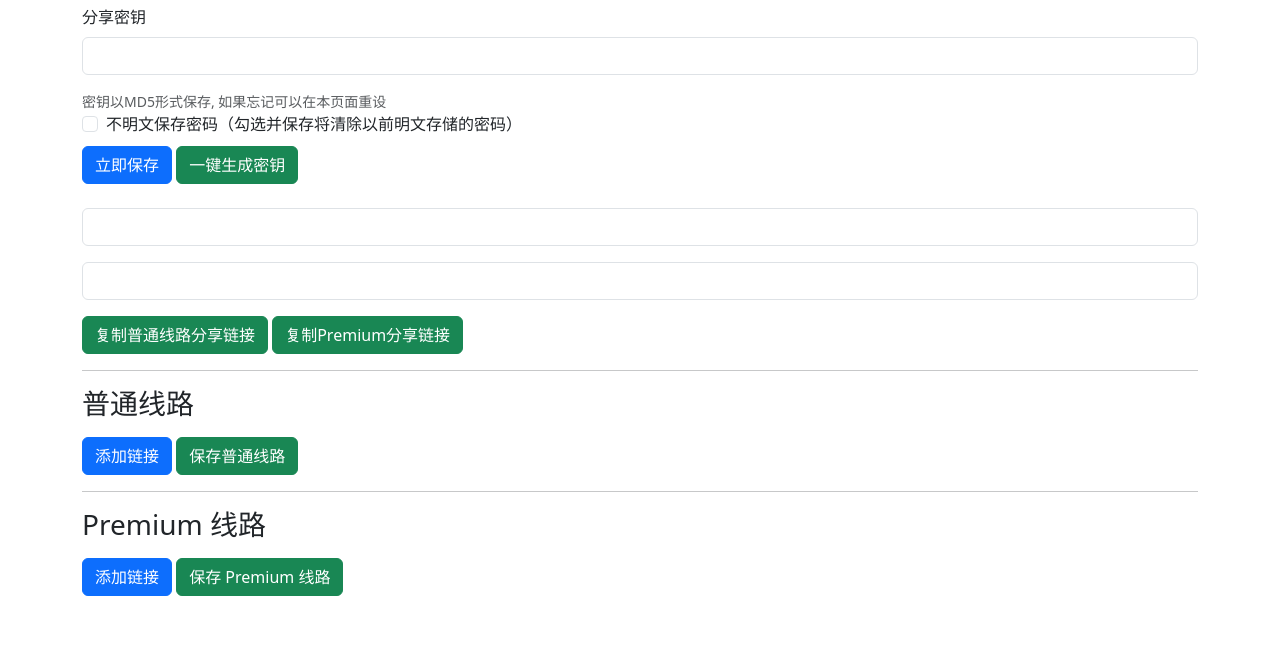
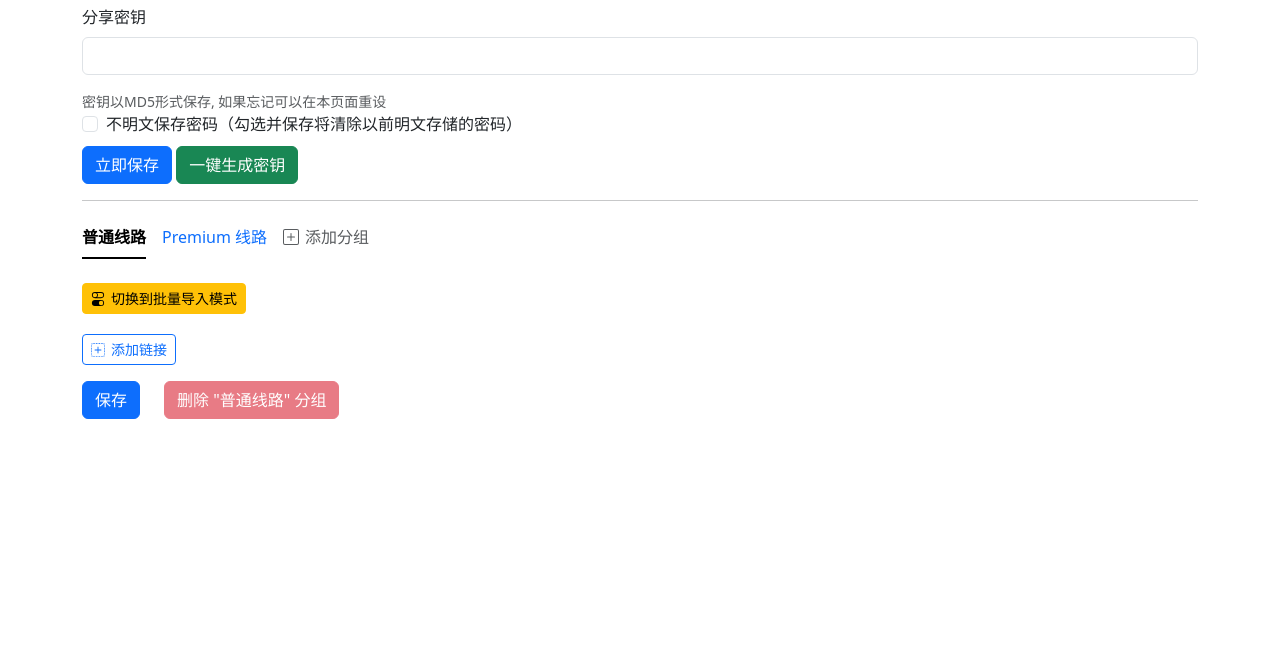
Before and after one commit to rickylsr/ShareYourV2raySubscription, a Flask app: page / in a window 1280 px wide. Shown: the part 145-805 px from the top of the page. After the commit the page ends 564 px from the top, so only its background shows below. Run offline with Flask 3, Linux system fonts and the light colour scheme.

Commit message:
Refactor editor functionality to support dynamic groups for links management

```diff
--- a/app/templates/editor.html
+++ b/app/templates/editor.html
@@ -32,7 +32,7 @@
                 <button type="submit" class="btn btn-primary mt-2">立即保存</button>
                 <button type="button" class="btn btn-success mt-2" onclick="generatepwd()">一键生成密钥</button>
             </form>
-
+            {#
             <!-- 分享链接显示 -->
             <div class="mt-4">
                 <div class="mb-3">
@@ -44,49 +44,39 @@
                 <button type="button" class="btn btn-success" onclick="copyLink('sharelink')">复制普通线路分享链接</button>
                 <button type="button" class="btn btn-success" onclick="copyLink('sharelink_premium')">复制Premium分享链接</button>
             </div>
-
+            #}
             <hr/>
-
-            <!-- 普通线路编辑 -->
-            <h3>普通线路</h3>
-            <form action="" method="post" id="linksForm">
-                <div id="linksContainer">
+            <ul class="nav nav-underline mb-3" id="myTab" role="tablist">
+                {% for group_name, links in groups.items() %}
+                <li class="nav-item" role="presentation">
+                    <button class="nav-link {% if loop.first %}active{% endif %}" id="{{ loop.index }}-tab" data-bs-toggle="tab" data-bs-target="#{{ loop.index }}-tab-pane" type="button" role="tab" aria-controls="{{ loop.index }}-tab-pane" aria-selected="true">{{ group_name }}</button>
+                </li>
+                {% endfor %}
+                <li class="nav-item" role="presentation">
+                    <button class="nav-link icon-link disabled" aria-disabled="true" id="add-group-tab" data-bs-toggle="tab" data-bs-target="#add-group-tab-pane" type="button" role="tab" aria-controls="add-group-tab-pane" aria-selected="true">
+                        <svg xmlns="http://www.w3.org/2000/svg" width="16" height="16" fill="currentColor" class="bi bi-plus-square" viewBox="0 0 16 16">
+                            <path d="M14 1a1 1 0 0 1 1 1v12a1 1 0 0 1-1 1H2a1 1 0 0 1-1-1V2a1 1 0 0 1 1-1zM2 0a2 2 0 0 0-2 2v12a2 2 0 0 0 2 2h12a2 2 0 0 0 2-2V2a2 2 0 0 0-2-2z"/>
+                            <path d="M8 4a.5.5 0 0 1 .5.5v3h3a.5.5 0 0 1 0 1h-3v3a.5.5 0 0 1-1 0v-3h-3a.5.5 0 0 1 0-1h3v-3A.5.5 0 0 1 8 4"/>
+                        </svg>
+                        添加分组
+                    </button>
+                </li>
+            </ul>
+            {% for group_name, links in groups.items() %}
+            <div class="tab-content" id="myTabContent">
+                <div class="tab-pane fade {% if loop.first %}show active{% endif %}" id="{{ loop.index }}-tab-pane" role="tabpanel" aria-labelledby="{{ loop.index }}-tab" tabindex="0">
+                    <button type="button" class="btn btn-warning btn-sm mt-2 icon-link toggleLinksMode">
+                        <svg xmlns="http://www.w3.org/2000/svg" width="16" height="16" fill="currentColor" class="bi bi-toggles" viewBox="0 0 16 16">
+                            <path d="M4.5 9a3.5 3.5 0 1 0 0 7h7a3.5 3.5 0 1 0 0-7zm7 6a2.5 2.5 0 1 1 0-5 2.5 2.5 0 0 1 0 5m-7-14a2.5 2.5 0 1 0 0 5 2.5 2.5 0 0 0 0-5m2.45 0A3.5 3.5 0 0 1 8 3.5 3.5 3.5 0 0 1 6.95 6h4.55a2.5 2.5 0 0 0 0-5zM4.5 0h7a3.5 3.5 0 1 1 0 7h-7a3.5 3.5 0 1 1 0-7"/>
+                        </svg>
+                        切换到批量导入模式
+                    </button>
+                    <form action="" method="post" class="linksForm mt-3">
+                        <div class="linksContainer">
                             {% for link in links %}
                             <div class="link-item card p-2">
-                        <div class="mb-2">
-                            <label>链接:</label>
-                            <input type="text" class="form-control link-url" value="{{ link.raw }}">
-                        </div>
-                        <div class="mb-2">
-                            <label>类型:</label>
-                            <span class="badge bg-secondary">{{ link.type }}</span>
-                            <label>备注:</label>
-                            <span class="badge bg-info">{{ link.comment }}</span>
-                        </div>
-                        <div>
-                            <button type="button" class="btn btn-secondary btn-sm move-up">上移</button>
-                            <button type="button" class="btn btn-secondary btn-sm move-down">下移</button>
-                            <button type="button" class="btn btn-danger btn-sm remove-link">删除</button>
-                        </div>
-                    </div>
-                    {% endfor %}
-                </div>
-                <button type="button" class="btn btn-primary mt-2" id="addLinkBtn">添加链接</button>
-                <!-- 隐藏域保存链接 JSON -->
-                <input type="hidden" name="links_json" id="linksJson">
-                <button type="submit" class="btn btn-success mt-2">保存普通线路</button>
-            </form>
-
-            <hr/>
-
-            <!-- Premium 线路编辑 -->
-            <h3>Premium 线路</h3>
-            <form action="" method="post" id="premiumLinksForm">
-                <div id="premiumLinksContainer">
-                    {% for link in links_premium %}
-                    <div class="link-item card p-2">
                                 <div class="row">
-                            <div class="col-auto pe-0">
+                                    <div class="col-auto pe-0 draggable">
                                         <svg xmlns="http://www.w3.org/2000/svg" width="16" height="16" fill="currentColor" class="bi bi-grip-vertical" viewBox="0 0 16 16">
                                             <path d="M7 2a1 1 0 1 1-2 0 1 1 0 0 1 2 0m3 0a1 1 0 1 1-2 0 1 1 0 0 1 2 0M7 5a1 1 0 1 1-2 0 1 1 0 0 1 2 0m3 0a1 1 0 1 1-2 0 1 1 0 0 1 2 0M7 8a1 1 0 1 1-2 0 1 1 0 0 1 2 0m3 0a1 1 0 1 1-2 0 1 1 0 0 1 2 0m-3 3a1 1 0 1 1-2 0 1 1 0 0 1 2 0m3 0a1 1 0 1 1-2 0 1 1 0 0 1 2 0m-3 3a1 1 0 1 1-2 0 1 1 0 0 1 2 0m3 0a1 1 0 1 1-2 0 1 1 0 0 1 2 0"/>
                                         </svg>
@@ -112,11 +102,30 @@
                             </div>
                             {% endfor %}
                         </div>
-                <button type="button" class="btn btn-primary mt-2" id="addPremiumLinkBtn">添加链接</button>
-                <input type="hidden" name="links_json_premium" id="linksJsonPremium">
-                <button type="submit" class="btn btn-success mt-2">保存 Premium 线路</button>
+                        <!-- 文本模式：多行 textarea，初始隐藏 -->
+                        <div class="linksTextareaContainer" style="display:none;">
+                            <textarea class="form-control linksTextarea" rows="8">{% for link in links %}{{ link.raw }}{% if not loop.last %}&#10;{% endif %}{% endfor %}</textarea>
+                        </div>
+                        <button type="button" class="btn btn-outline-primary btn-sm mt-1 icon-link addLinkBtn">
+                            <svg xmlns="http://www.w3.org/2000/svg" width="16" height="16" fill="currentColor" class="bi bi-plus-square-dotted" viewBox="0 0 16 16">
+                                <path d="M2.5 0q-.25 0-.487.048l.194.98A1.5 1.5 0 0 1 2.5 1h.458V0zm2.292 0h-.917v1h.917zm1.833 0h-.917v1h.917zm1.833 0h-.916v1h.916zm1.834 0h-.917v1h.917zm1.833 0h-.917v1h.917zM13.5 0h-.458v1h.458q.151 0 .293.029l.194-.981A2.5 2.5 0 0 0 13.5 0m2.079 1.11a2.5 2.5 0 0 0-.69-.689l-.556.831q.248.167.415.415l.83-.556zM1.11.421a2.5 2.5 0 0 0-.689.69l.831.556c.11-.164.251-.305.415-.415zM16 2.5q0-.25-.048-.487l-.98.194q.027.141.028.293v.458h1zM.048 2.013A2.5 2.5 0 0 0 0 2.5v.458h1V2.5q0-.151.029-.293zM0 3.875v.917h1v-.917zm16 .917v-.917h-1v.917zM0 5.708v.917h1v-.917zm16 .917v-.917h-1v.917zM0 7.542v.916h1v-.916zm15 .916h1v-.916h-1zM0 9.375v.917h1v-.917zm16 .917v-.917h-1v.917zm-16 .916v.917h1v-.917zm16 .917v-.917h-1v.917zm-16 .917v.458q0 .25.048.487l.98-.194A1.5 1.5 0 0 1 1 13.5v-.458zm16 .458v-.458h-1v.458q0 .151-.029.293l.981.194Q16 13.75 16 13.5M.421 14.89c.183.272.417.506.69.689l.556-.831a1.5 1.5 0 0 1-.415-.415zm14.469.689c.272-.183.506-.417.689-.69l-.831-.556c-.11.164-.251.305-.415.415l.556.83zm-12.877.373Q2.25 16 2.5 16h.458v-1H2.5q-.151 0-.293-.029zM13.5 16q.25 0 .487-.048l-.194-.98A1.5 1.5 0 0 1 13.5 15h-.458v1zm-9.625 0h.917v-1h-.917zm1.833 0h.917v-1h-.917zm1.834-1v1h.916v-1zm1.833 1h.917v-1h-.917zm1.833 0h.917v-1h-.917zM8.5 4.5a.5.5 0 0 0-1 0v3h-3a.5.5 0 0 0 0 1h3v3a.5.5 0 0 0 1 0v-3h3a.5.5 0 0 0 0-1h-3z"/>
+                            </svg>
+                            添加链接
+                        </button>
+                        <!-- 隐藏域保存链接 JSON -->
+                        <input type="hidden" name="links_json_{{ group_name }}" class="linksJson">
+                        <div class="row mt-2">
+                            <div class="col-auto">
+                                <button type="submit" class="btn btn-primary mt-2">保存</button>
+                            </div>
+                            <div class="col-auto">
+                                <button type="button" class="btn btn-danger mt-2" disabled>删除 "{{ group_name}}" 分组</button>
+                            </div>
+                        </div>
                     </form>
-
+                </div>
+            </div>
+            {% endfor %}
         </div>
         <script src="https://cdn.jsdelivr.net/npm/bootstrap@5.3.5/dist/js/bootstrap.bundle.min.js" crossorigin="anonymous"></script>
         <script src="https://cdn.jsdelivr.net/npm/sortablejs@1.15.6/Sortable.min.js"></script>
@@ -145,52 +154,18 @@
                 document.getElementById('accesskey').value = password;
                 generatesharelink();
             }
-            // 初始化普通线路排序
-            Sortable.create(document.getElementById('linksContainer'), {
-                animation: 150
+
+            // 初始化线路排序
+            document.querySelectorAll('.linksContainer').forEach(function(element) {
+                Sortable.create(element, {
+                    animation: 150,
+                    handle: '.draggable'
+                });
             });
 
-            // 初始化 Premium 线路排序
-            Sortable.create(document.getElementById('premiumLinksContainer'), {
-                animation: 150
-            });
-
-            // 下面是原有添加/删除按钮的事件绑定代码……
-            document.getElementById('addLinkBtn').addEventListener('click', function(){
-                var container = document.getElementById('linksContainer');
-                var newDiv = document.createElement('div');
-                newDiv.className = 'link-item card p-2';
-                newDiv.innerHTML = `
-                    <div class="row">
-                        <div class="col-auto pe-0">
-                            <svg xmlns="http://www.w3.org/2000/svg" width="16" height="16" fill="currentColor" class="bi bi-grip-vertical" viewBox="0 0 16 16">
-                                <path d="M7 2a1 1 0 1 1-2 0 1 1 0 0 1 2 0m3 0a1 1 0 1 1-2 0 1 1 0 0 1 2 0M7 5a1 1 0 1 1-2 0 1 1 0 0 1 2 0m3 0a1 1 0 1 1-2 0 1 1 0 0 1 2 0M7 8a1 1 0 1 1-2 0 1 1 0 0 1 2 0m3 0a1 1 0 1 1-2 0 1 1 0 0 1 2 0m-3 3a1 1 0 1 1-2 0 1 1 0 0 1 2 0m3 0a1 1 0 1 1-2 0 1 1 0 0 1 2 0m-3 3a1 1 0 1 1-2 0 1 1 0 0 1 2 0m3 0a1 1 0 1 1-2 0 1 1 0 0 1 2 0"/>
-                            </svg>
-                        </div>
-                        <div class="col">
-                            <div class="mb-2">
-                            <label>链接:</label>
-                            <input type="text" class="form-control link-url" value="">
-                        </div>
-                        <div class="mb-2">
-                            <label>类型:</label>
-                            <span class="badge bg-secondary">unknown</span>
-                            <label>备注:</label>
-                            <span class="badge bg-info"></span>
-                        </div>
-                        <div>
-                            <button type="button" class="btn btn-secondary btn-sm move-up">上移</button>
-                            <button type="button" class="btn btn-secondary btn-sm move-down">下移</button>
-                            <button type="button" class="btn btn-danger btn-sm remove-link">删除</button>
-                        </div>
-                    </div>
-
-                `;
-                container.appendChild(newDiv);
-            });
-
-            // 以下删除，上移，下移的按钮事件逻辑依然适用
-            document.getElementById('linksContainer').addEventListener('click', function(e) {
+            // 删除，上移，下移的按钮事件
+            document.querySelectorAll('.linksContainer').forEach(function(element) {
+                element.addEventListener('click', function(e) {
                     if(e.target.classList.contains('remove-link')) {
                     e.target.closest('.link-item').remove();
                     } else if(e.target.classList.contains('move-up')) {
@@ -203,15 +178,15 @@
                         item.parentNode.insertBefore(item.nextElementSibling, item);
                     }
                 });
+            });
 
-            // 同理，为 Premium 线路容器添加相同功能
-            document.getElementById('addPremiumLinkBtn').addEventListener('click', function(){
-                var container = document.getElementById('premiumLinksContainer');
+
+            function createLinkComponent(url) {
                 var newDiv = document.createElement('div');
                 newDiv.className = 'link-item card p-2';
                 newDiv.innerHTML = `
                     <div class="row">
-                        <div class="col-auto pe-0">
+                        <div class="col-auto pe-0 draggable">
                             <svg xmlns="http://www.w3.org/2000/svg" width="16" height="16" fill="currentColor" class="bi bi-grip-vertical" viewBox="0 0 16 16">
                                 <path d="M7 2a1 1 0 1 1-2 0 1 1 0 0 1 2 0m3 0a1 1 0 1 1-2 0 1 1 0 0 1 2 0M7 5a1 1 0 1 1-2 0 1 1 0 0 1 2 0m3 0a1 1 0 1 1-2 0 1 1 0 0 1 2 0M7 8a1 1 0 1 1-2 0 1 1 0 0 1 2 0m3 0a1 1 0 1 1-2 0 1 1 0 0 1 2 0m-3 3a1 1 0 1 1-2 0 1 1 0 0 1 2 0m3 0a1 1 0 1 1-2 0 1 1 0 0 1 2 0m-3 3a1 1 0 1 1-2 0 1 1 0 0 1 2 0m3 0a1 1 0 1 1-2 0 1 1 0 0 1 2 0"/>
                             </svg>
@@ -219,13 +194,13 @@
                         <div class="col">
                             <div class="mb-2">
                                 <label>链接:</label>
-                            <input type="text" class="form-control link-url" value="">
+                                <input type="text" class="form-control link-url" value="${url || ''}">
                             </div>
                             <div class="mb-2">
                                 <label>类型:</label>
-                            <span class="badge bg-secondary">unknown</span>
+                                <span class="badge bg-secondary">待解析</span>
                                 <label>备注:</label>
-                            <span class="badge bg-info"></span>
+                                <span class="badge bg-info">待解析</span>
                             </div>
                             <div>
                                 <button type="button" class="btn btn-secondary btn-sm move-up">上移</button>
@@ -233,27 +208,80 @@
                                 <button type="button" class="btn btn-danger btn-sm remove-link">删除</button>
                             </div>
                         </div>
+                    </div>
                 `;
-                container.appendChild(newDiv);
+                return newDiv;
+            }
+
+            // 为所有 addLinkBtn 按钮绑定点击事件
+            document.querySelectorAll('.addLinkBtn').forEach(function(btn) {
+                btn.addEventListener('click', function(){
+                    // 查找当前按钮前面的第一个具有 class "linksContainer" 的元素
+                    var container = btn.previousElementSibling;
+                    while(container && !container.classList.contains('linksContainer')) {
+                        container = container.previousElementSibling;
+                    }
+                    if(container) {
+                        container.appendChild(createLinkComponent());
+                    }
+                });
             });
 
-            document.getElementById('premiumLinksContainer').addEventListener('click', function(e) {
-                if(e.target.classList.contains('remove-link')) {
-                   e.target.closest('.link-item').remove();
-                } else if(e.target.classList.contains('move-up')) {
-                   var item = e.target.closest('.link-item');
-                   if(item.previousElementSibling)
-                      item.parentNode.insertBefore(item, item.previousElementSibling);
-                } else if(e.target.classList.contains('move-down')) {
-                   var item = e.target.closest('.link-item');
-                   if(item.nextElementSibling)
-                      item.parentNode.insertBefore(item.nextElementSibling, item);
+            function toggleLinksMode(btn, comp, text, textarea) {
+                if(comp.style.display === 'none'){
+                    // 当前是文本模式，切换到组件模式
+                    // 解析 textarea 内容并重建组件列表到 currentLinksContainer 中
+                    var textContent = textarea.value;
+                    var lines = textContent.split(/\r?\n/);
+                    comp.innerHTML = ''; // 清空当前容器
+                    lines.forEach(function(url) {
+                        url = url.trim();
+                        if(url) {
+                            comp.appendChild(createLinkComponent(url));
                         }
+                    });
+                    comp.style.display = 'block';
+                    text.style.display = 'none';
+                    btn.innerHTML = `
+                        <svg xmlns="http://www.w3.org/2000/svg" width="16" height="16" fill="currentColor" class="bi bi-toggles" viewBox="0 0 16 16">
+                            <path d="M4.5 9a3.5 3.5 0 1 0 0 7h7a3.5 3.5 0 1 0 0-7zm7 6a2.5 2.5 0 1 1 0-5 2.5 2.5 0 0 1 0 5m-7-14a2.5 2.5 0 1 0 0 5 2.5 2.5 0 0 0 0-5m2.45 0A3.5 3.5 0 0 1 8 3.5 3.5 3.5 0 0 1 6.95 6h4.55a2.5 2.5 0 0 0 0-5zM4.5 0h7a3.5 3.5 0 1 1 0 7h-7a3.5 3.5 0 1 1 0-7"/>
+                        </svg>
+                        切换到批量导入模式
+                    `;
+                } else {
+                    // 切换到文本模式，从组件中拼接文本
+                    var items = comp.querySelectorAll('.link-item .link-url');
+                    var arr = [];
+                    items.forEach(function(item) {
+                        var url = item.value.trim();
+                        if(url) { arr.push(url); }
+                    });
+                    textarea.value = arr.join("\n\n");
+                    comp.style.display = 'none';
+                    text.style.display = 'block';
+                    btn.innerHTML = `
+                    <svg xmlns="http://www.w3.org/2000/svg" width="16" height="16" fill="currentColor" class="bi bi-toggles" viewBox="0 0 16 16">
+                        <path d="M4.5 9a3.5 3.5 0 1 0 0 7h7a3.5 3.5 0 1 0 0-7zm7 6a2.5 2.5 0 1 1 0-5 2.5 2.5 0 0 1 0 5m-7-14a2.5 2.5 0 1 0 0 5 2.5 2.5 0 0 0 0-5m2.45 0A3.5 3.5 0 0 1 8 3.5 3.5 3.5 0 0 1 6.95 6h4.55a2.5 2.5 0 0 0 0-5zM4.5 0h7a3.5 3.5 0 1 1 0 7h-7a3.5 3.5 0 1 1 0-7"/>
+                    </svg>
+                    切换到组件模式`;
+                }
+            }
+
+            // 切换模式：组件 <--> 多行文本
+            document.querySelectorAll('.toggleLinksMode').forEach(function(btn) {
+                btn.addEventListener('click', function(){
+                    var comp = this.parentElement.querySelector('.linksContainer');
+                    var text = this.parentElement.querySelector('.linksTextareaContainer');
+                    var textarea = text.querySelector('.linksTextarea');
+                    toggleLinksMode(btn, comp, text, textarea);
+                });
             });
 
             // 提交前将数据转换为 JSON
-            document.getElementById('linksForm').addEventListener('submit', function(e) {
-                var items = document.querySelectorAll('#linksContainer .link-item');
+            document.querySelectorAll('.linksForm').forEach(function(form) {
+                form.addEventListener('submit', function(e) {
+                    e.preventDefault(); // 阻止默认提交
+                    var items = form.querySelectorAll('.link-item');
                     var arr = [];
                     items.forEach(function(item) {
                         var url = item.querySelector('.link-url').value.trim();
@@ -261,19 +289,9 @@
                             arr.push({ raw: url });
                         }
                     });
-                document.getElementById('linksJson').value = JSON.stringify(arr);
+                    form.querySelector('.linksJson').value = JSON.stringify(arr);
+                    form.submit(); // 提交表单
                 });
-
-            document.getElementById('premiumLinksForm').addEventListener('submit', function(e) {
-                var items = document.querySelectorAll('#premiumLinksContainer .link-item');
-                var arr = [];
-                items.forEach(function(item) {
-                    var url = item.querySelector('.link-url').value.trim();
-                    if(url){
-                        arr.push({ raw: url });
-                    }
-                });
-                document.getElementById('linksJsonPremium').value = JSON.stringify(arr);
             });
           </script>
     </body>
```
Also changed, not shown: app/wsgi.py (+52 -36 lines). Lines whose indentation alone changed are shown as unchanged.
